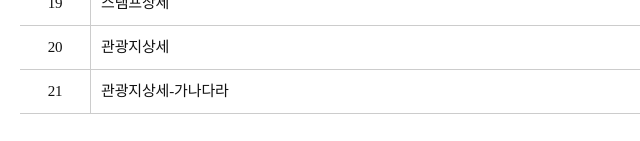
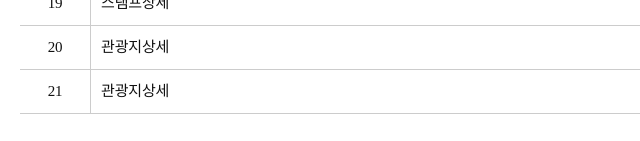
Before and after one commit to leebotong/gangneung, a website: page index.html in a window 1280 px wide. Shown: the part 1000-1141 px from the top of the page, 0-640 px from the left. Drawn offline with Linux system fonts and the light colour scheme.

Commit message:
리스트원복

```diff
--- a/index.html
+++ b/index.html
@@ -119,7 +119,7 @@
             </tr>
             <tr>
                 <td class="no"></td>
-                <td class="tleft">관광지상세-가나다라</td>
+                <td class="tleft">관광지상세</td>
                 <td class="tleft"><a href="./html/sights.html" target="_blank">./html/sights.html</a></td>
             </tr>
         </tbody>
```
